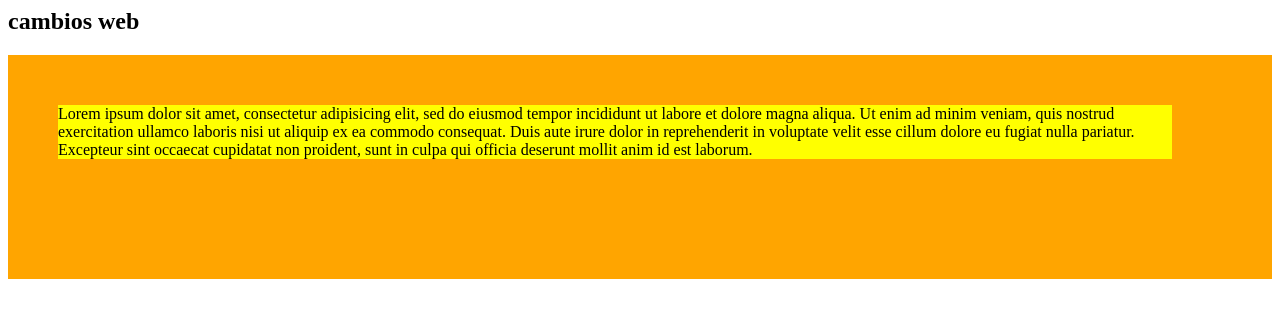
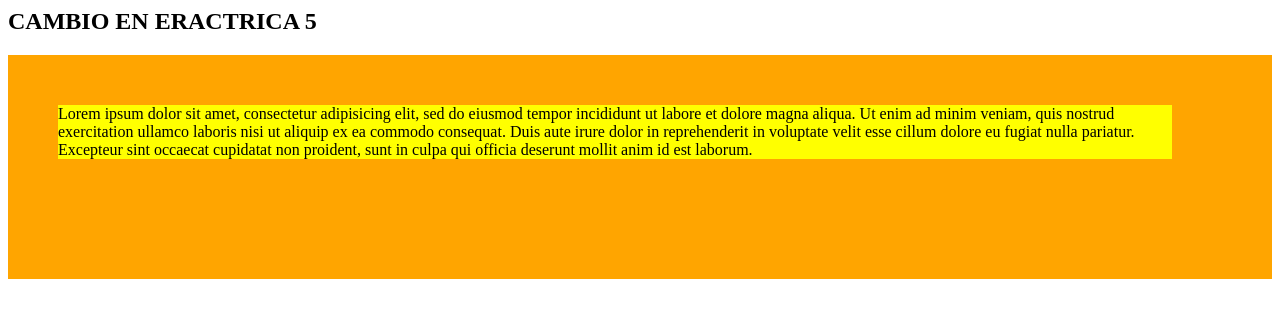
Before and after one commit to BettyV/programadores, a plain HTML site: page index.html in a window 1280 px wide. Drawn offline with Linux system fonts and the light colour scheme.

Commit message:
cambio unidad e
cambio en la linea por unidad E

```diff
--- a/index.html
+++ b/index.html
@@ -1,7 +1,8 @@
 <html>
 <head>
-	<title>Pr&aacute;ctica 5</title>
-	<h2>cambios web</h2>
+	<title>PrActica 5</title>
+
+	<h2>CAMBIO EN ERACTRICA 5</h2>
 
 	<link rel="stylesheet" type="text/css" href="css/estilos.css" />
 </head>
```
